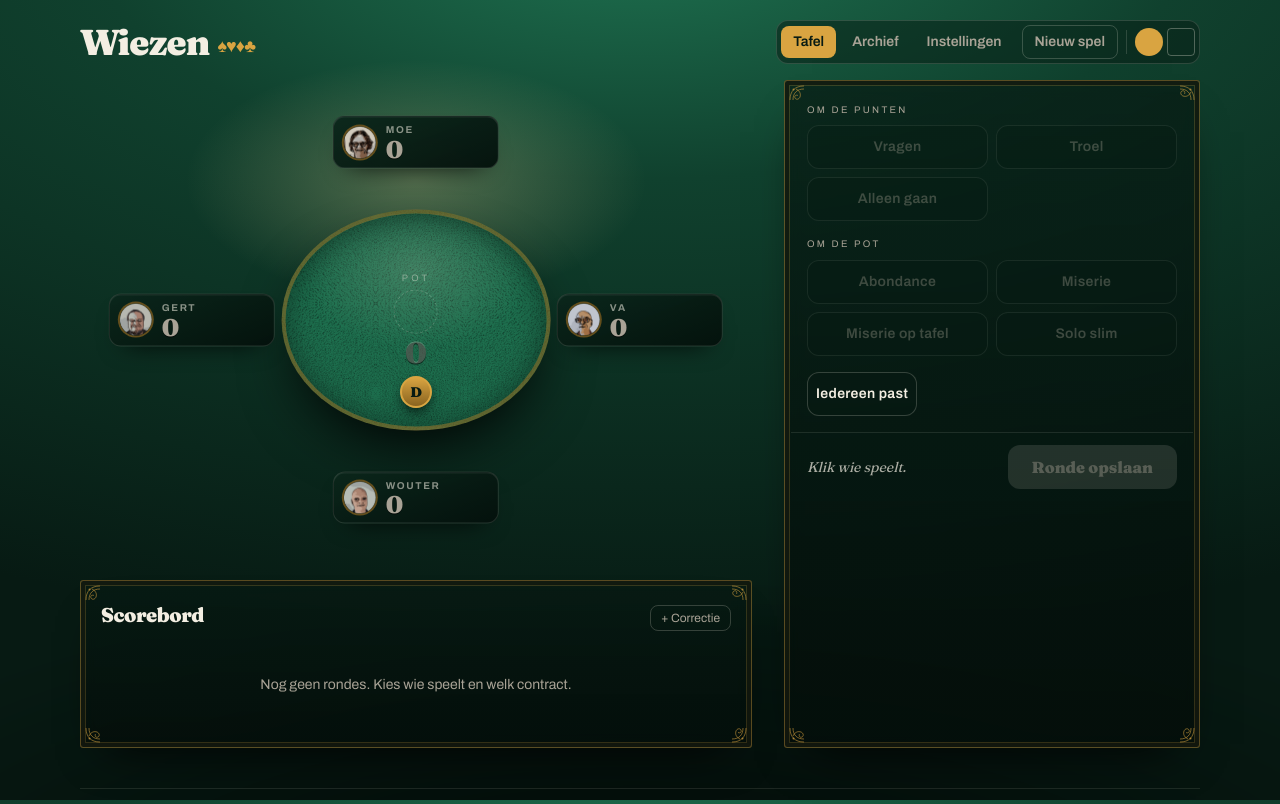
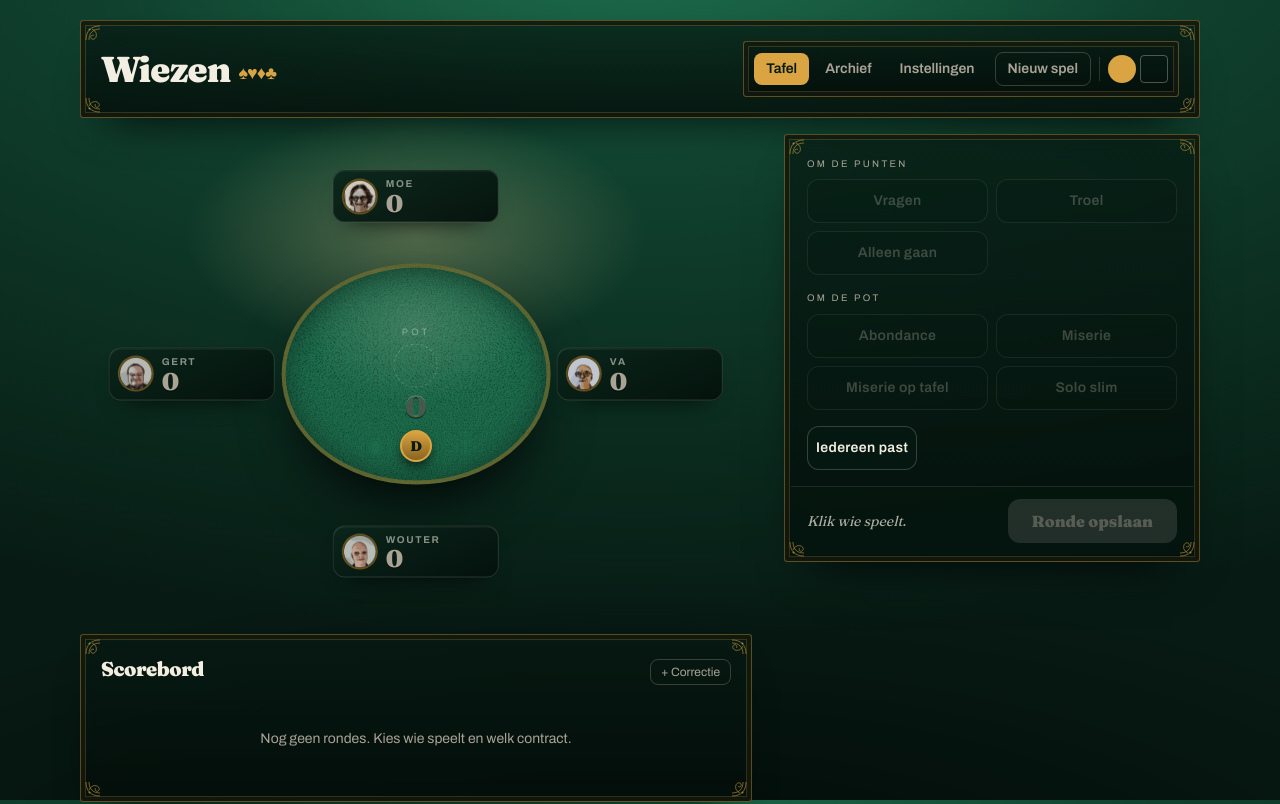
Before and after one commit to Laoujin/WiezeScoren, a React (Vite) app: page / in a window 1280 px wide. Shown: the top 804 px of the page. Built offline with nearby package versions, Linux system fonts and the light colour scheme.

Commit message:
Omlijst de navigatie met het brasseriekader

```diff
--- a/src/App.tsx
+++ b/src/App.tsx
@@ -12,6 +12,7 @@ import { totalenVan, verloop, type Ronde } from './domein/spel'
 import { Archief } from './ui/Archief'
 import { ContractKeuze } from './ui/ContractKeuze'
 import { Instellingen } from './ui/Instellingen'
+import { Kader } from './ui/Kader'
 import { Scorebord } from './ui/Scorebord'
 import { Tafel } from './ui/Tafel'
 import { Tafelvormkiezer } from './ui/Tafelvormkiezer'
@@ -114,12 +115,12 @@ export function App() {
 
   return (
     <div className="mx-auto min-h-screen max-w-6xl px-3 pt-5 pb-10 sm:px-4">
-      <header className="mb-4 flex flex-wrap items-center justify-between gap-3">
+      <Kader as="header" className="mb-4 flex flex-wrap items-center justify-between gap-3 p-5">
         <h1 className="font-display text-3xl font-black tracking-tight sm:text-4xl">
           Wiezen
           <span className="ml-2 align-middle text-lg text-messing">♠♥♦♣</span>
         </h1>
-        <nav className="flex flex-wrap items-center gap-1 rounded-xl border border-krijt/15 bg-vilt-diep/50 p-1">
+        <Kader as="nav" sierhoeken={false} className="flex flex-wrap items-center gap-1 p-2.5">
           {TABBLADEN.map((tab) => (
             <button
               key={tab.sleutel}
@@ -143,8 +144,8 @@ export function App() {
           </button>
           <span className="mx-1 h-6 w-px bg-krijt/15" />
           <Tafelvormkiezer vorm={spelState.tafelvorm} onVorm={spelState.zetTafelvorm} />
-        </nav>
-      </header>
+        </Kader>
+      </Kader>
 
       {weergave === 'tafel' && (
         <main className="grid gap-8 lg:grid-cols-[minmax(0,1fr)_26rem]">
--- a/src/ui/ContractKeuze.tsx
+++ b/src/ui/ContractKeuze.tsx
@@ -92,7 +92,7 @@ export function ContractKeuze({
   ]
 
   return (
-    <Kader className="overflow-hidden p-1.5 backdrop-blur-sm">
+    <Kader className="self-start overflow-hidden p-1.5 backdrop-blur-sm">
       <div className="grid gap-x-5 gap-y-4 p-4 sm:grid-cols-2 lg:grid-cols-1">
         {groepen.map((groep) => (
           <div key={groep.titel}>
--- a/src/ui/Kader.tsx
+++ b/src/ui/Kader.tsx
@@ -27,17 +27,26 @@ function Sierhoek({ plek }: { plek: keyof typeof HOEKEN }) {
 }
 
 type Props = {
+  as?: 'section' | 'nav' | 'header'
+  /** De sierhoeken eisen zo'n 21px vrije rand; een smalle balk zet ze daarom af. */
+  sierhoeken?: boolean
   className?: string
   children: ReactNode
 }
 
-export function Kader({ className = '', children }: Props) {
+export function Kader({
+  as: Element = 'section',
+  sierhoeken = true,
+  className = '',
+  children,
+}: Props) {
   return (
-    <section className={`kader relative ${className}`}>
-      {(Object.keys(HOEKEN) as (keyof typeof HOEKEN)[]).map((plek) => (
-        <Sierhoek key={plek} plek={plek} />
-      ))}
+    <Element className={`kader relative ${className}`}>
+      {sierhoeken &&
+        (Object.keys(HOEKEN) as (keyof typeof HOEKEN)[]).map((plek) => (
+          <Sierhoek key={plek} plek={plek} />
+        ))}
       {children}
-    </section>
+    </Element>
   )
 }
```
Also changed, not shown: 2 other files (tests, documents, lock files or other folders).
